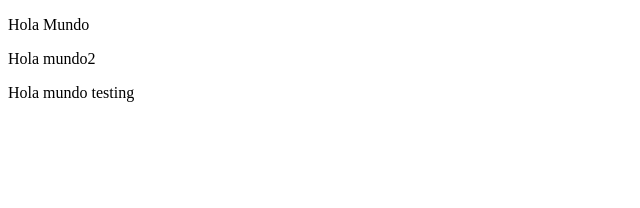
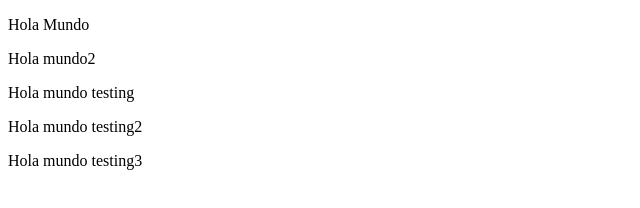
Before and after one commit to BerskerCorp/Modulo1, a plain HTML site: page index.html in a window 1280 px wide. Shown: the whole page, without its empty margins (0-640 px from the left). Drawn offline with Linux system fonts and the light colour scheme.

Commit message:
Se agregan dos líneas directas a rama main

```diff
--- a/index.html
+++ b/index.html
@@ -2,3 +2,5 @@
 <p>Hola Mundo</p>
 <P>Hola mundo2</P>
 <p>Hola mundo testing</p>
+<p>Hola mundo testing2</p>
+<p>Hola mundo testing3</p>
```
